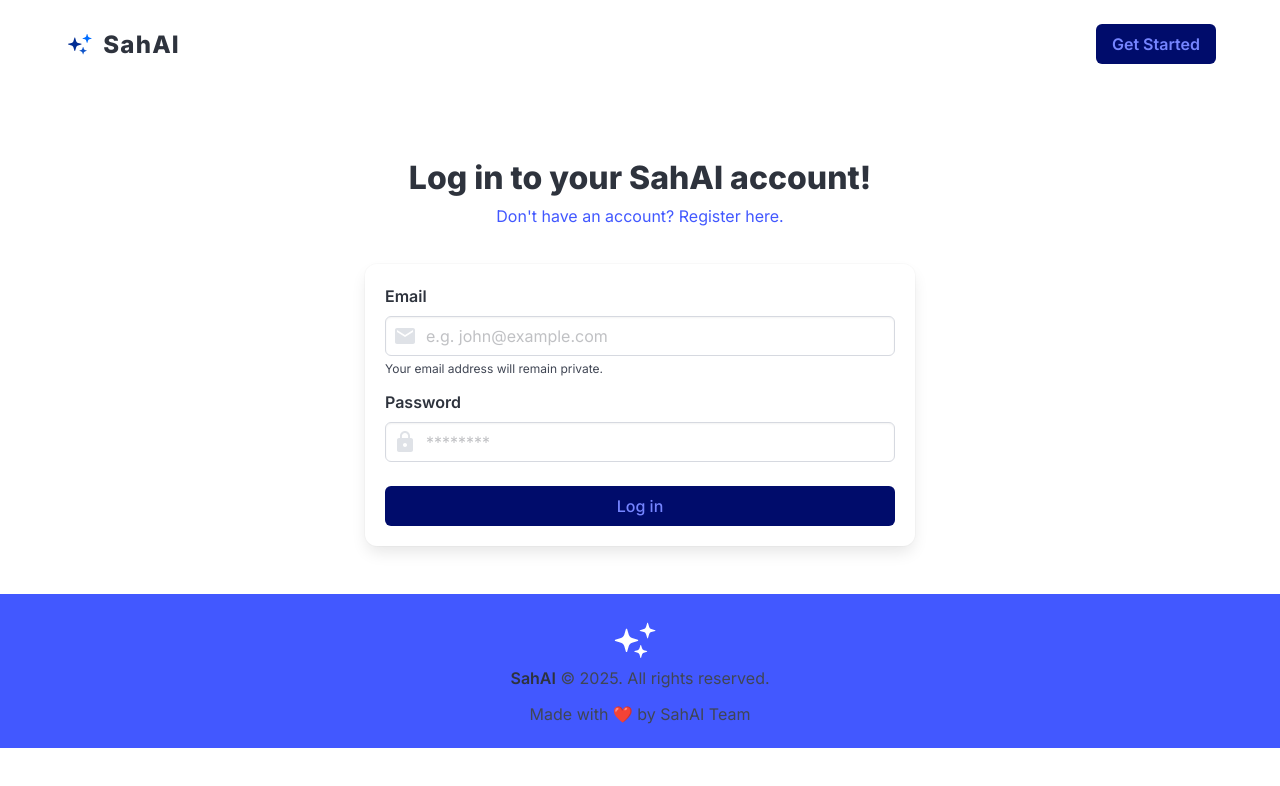
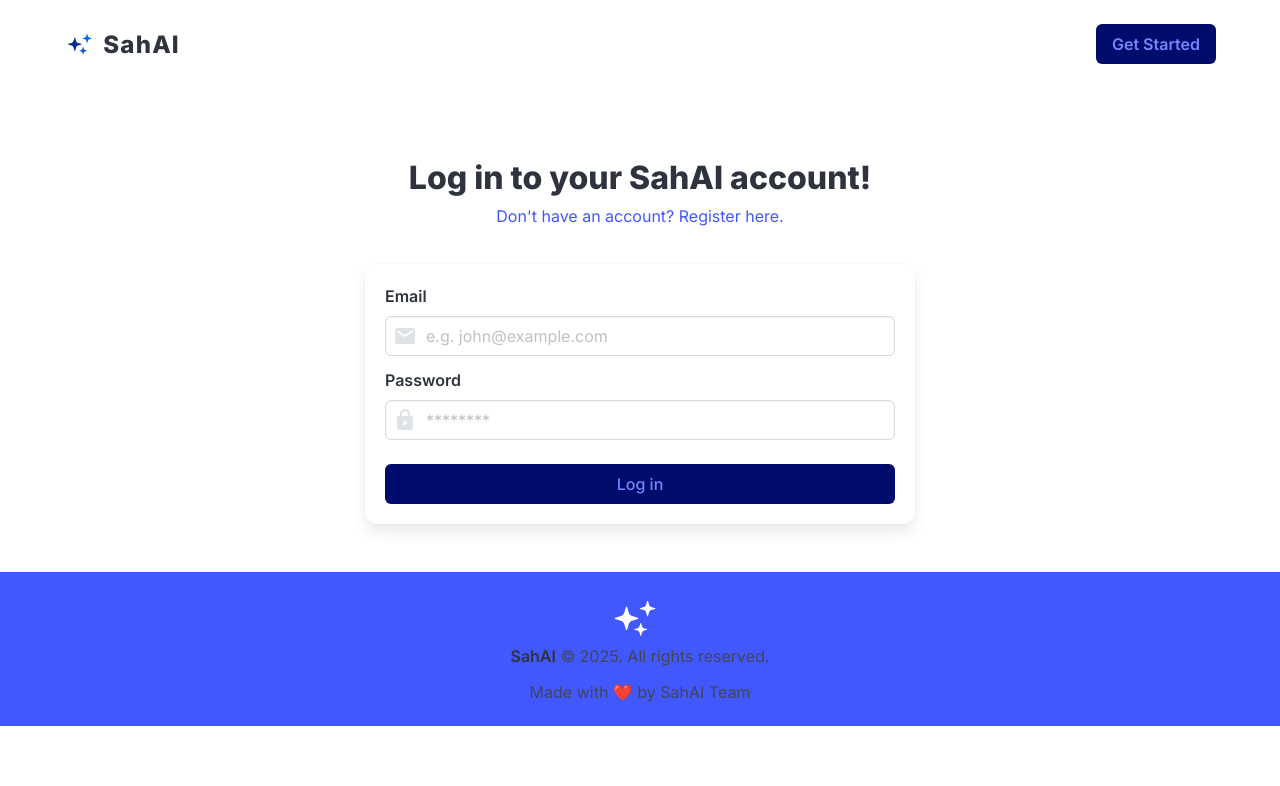
Before and after one commit to saroj2053/sah.ai-frontend, a React (Vite) app: page /login in a window 1280 px wide. Shown: the top 786 px of the page. Built offline with nearby package versions, Linux system fonts and the light colour scheme.

Commit message:
Added form validation to Login component using Formik and Yup

```diff
--- a/package.json
+++ b/package.json
@@ -11,10 +11,12 @@
   },
   "dependencies": {
     "bulma": "^1.0.4",
+    "formik": "^2.4.9",
     "react": "^19.2.0",
     "react-dom": "^19.2.0",
     "react-icons": "^5.5.0",
-    "react-router": "^7.9.6"
+    "react-router": "^7.9.6",
+    "yup": "^1.7.1"
   },
   "devDependencies": {
     "@eslint/js": "^9.39.1",
--- a/src/pages/Login.tsx
+++ b/src/pages/Login.tsx
@@ -1,7 +1,22 @@
 import { MdEmail, MdLock } from "react-icons/md";
 import { Link } from "react-router";
+import { Formik } from "formik";
+import * as Yup from "yup";
 
 const Login = () => {
+  const loginValidationSchema = Yup.object().shape({
+    email: Yup.string()
+      .email("Please enter a valid email address")
+      .required("Email is required"),
+    password: Yup.string()
+      .min(8, "Password is too short - should be 8 chars minimum.")
+      .matches(
+        /^(?=.*[a-z])(?=.*[A-Z])(?=.*\d)(?=.*[@$!%*?&])[A-Za-z\d@$!%*?&]{8,}$/,
+        "Password must contain at least one uppercase letter, one lowercase letter, one number, and one special character."
+      )
+      .required("Password is required"),
+  });
+
   return (
     <>
       <section className="hero is-small mt-6">
@@ -12,37 +27,81 @@ const Login = () => {
           </Link>
         </div>
       </section>
-      <form className="box mx-auto mt-3" style={{ maxWidth: "550px" }}>
+      <Formik
+        initialValues={{ email: "", password: "" }}
+        validationSchema={loginValidationSchema}
+        onSubmit={async (values) => {
+          await new Promise((resolve) => setTimeout(resolve, 500));
+          console.log(values);
+        }}
+      >
+        {({
+          handleChange,
+          handleBlur,
+          handleSubmit,
+          isSubmitting,
+          values,
+          errors,
+          touched,
+        }) => (
+          <form
+            className="box mx-auto mt-3"
+            style={{ maxWidth: "550px" }}
+            onSubmit={handleSubmit}
+          >
             <div className="field">
               <label className="label">Email</label>
               <div className="control has-icons-left">
                 <input
                   className="input"
-              type="email"
+                  type="text"
+                  name="email"
+                  value={values.email}
+                  onChange={handleChange}
+                  onBlur={handleBlur}
                   placeholder="e.g. john@example.com"
                 />
                 <span className="icon is-small is-left">
                   <MdEmail size={24} />
                 </span>
               </div>
-          <p className="help"> Your email address will remain private.</p>
             </div>
+            {touched.email && errors.email && (
+              <p className="help is-danger mb-4">{errors.email}</p>
+            )}
 
             <div className="field">
               <label className="label">Password</label>
               <div className="control has-icons-left">
-            <input className="input" type="password" placeholder="********" />
+                <input
+                  className="input"
+                  type="password"
+                  name="password"
+                  value={values.password}
+                  onChange={handleChange}
+                  onBlur={handleBlur}
+                  placeholder="********"
+                />
                 <span className="icon is-small is-left">
                   <MdLock size={24} />
                 </span>
               </div>
             </div>
+            {touched.password && errors.password && (
+              <p className="help is-danger">{errors.password}</p>
+            )}
             <div className="field mt-5">
-          <button className="button is-link is-dark is-fullwidth">
+              <button
+                type="submit"
+                className="button is-link is-dark is-fullwidth"
+                disabled={isSubmitting || Object.keys(errors).length > 0}
+              >
                 Log in
               </button>
             </div>
           </form>
+        )}
+      </Formik>
     </>
   );
 };
```
Also changed, not shown: 1 other file (tests, documents, lock files or other folders). Lines whose indentation alone changed are shown as unchanged.
